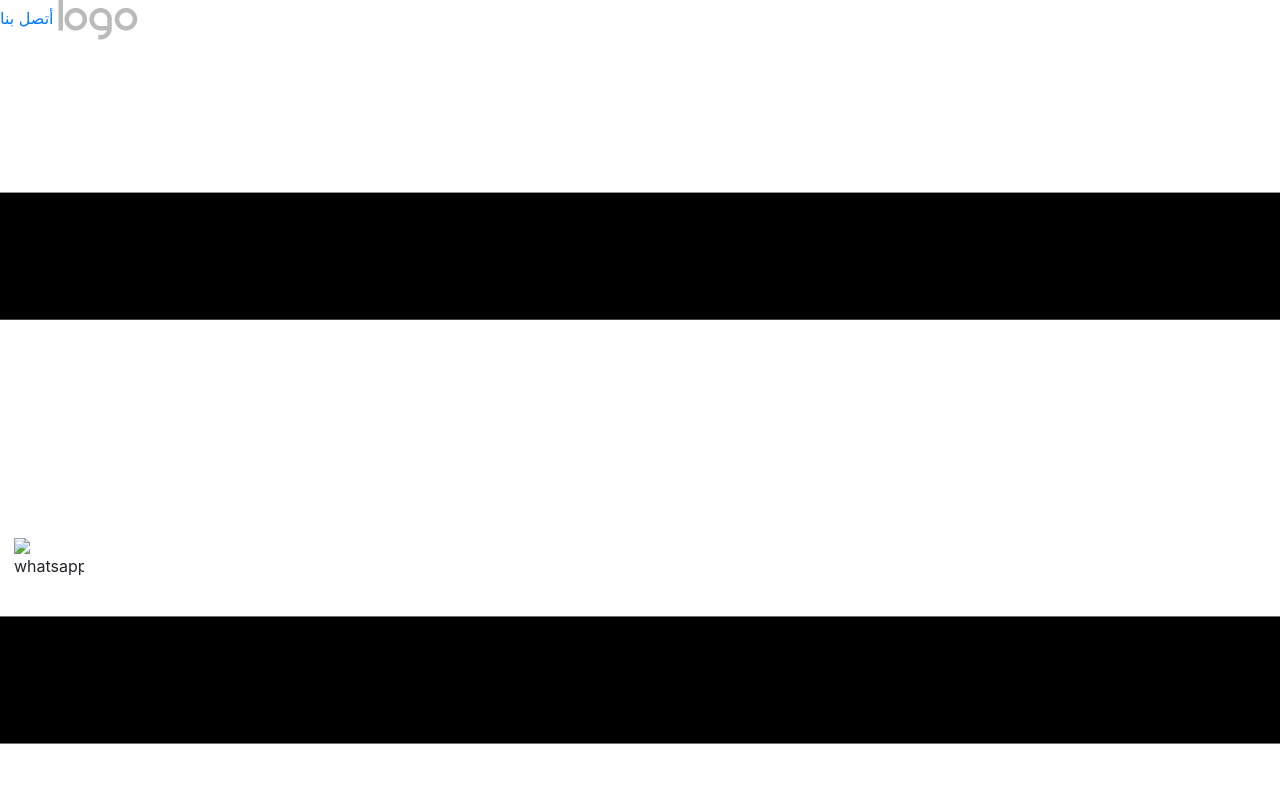
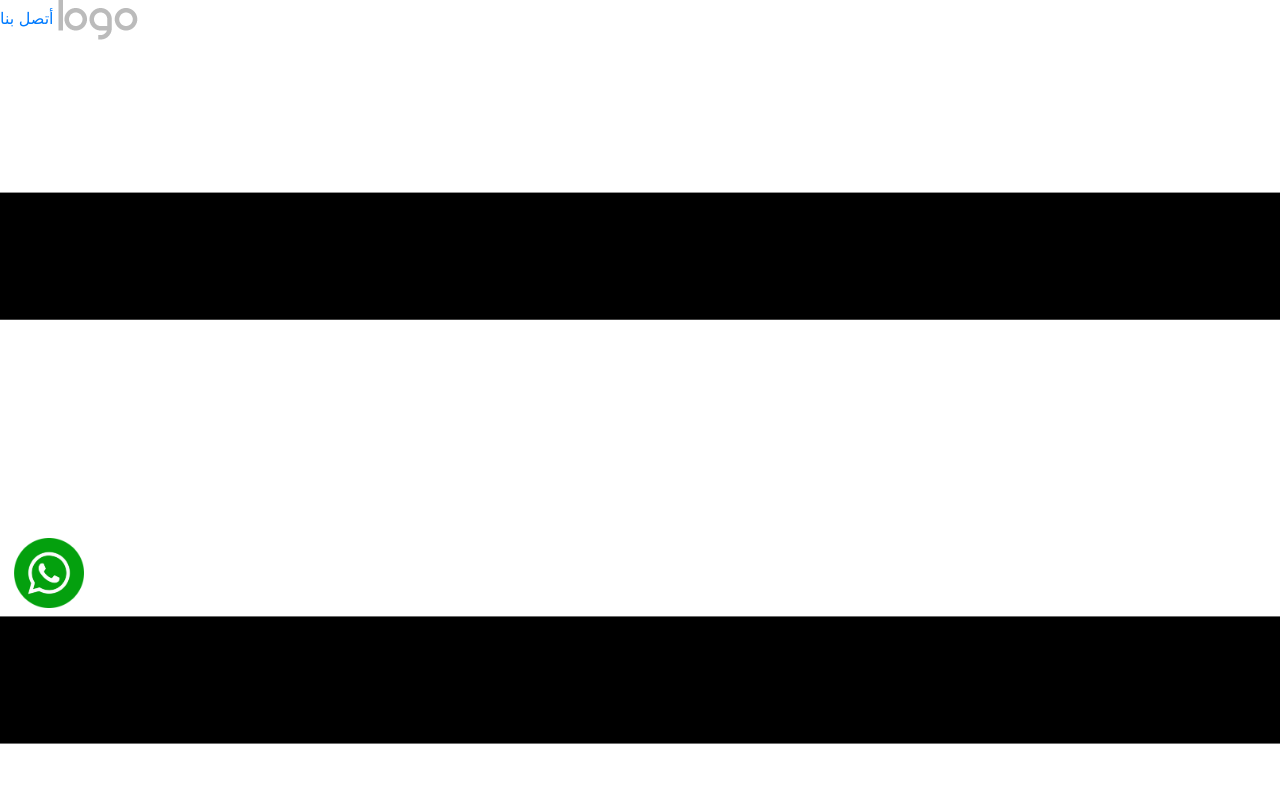
Before and after one commit to 0WEBID0/try, a plain HTML site: page index.html in a window 1280 px wide. Shown: the top 800 px of the page. Drawn offline with nearby package versions, Linux system fonts and the light colour scheme; the site is published under a folder, as on GitHub Pages, so addresses that start at the root find nothing.

Commit message:
Update index.html

```diff
--- a/index.html
+++ b/index.html
@@ -95,7 +95,7 @@
 box-shadow: 5px 5px 20px 0 rgba(0,0,0,0.4) !important
 }</style>
 <div data-href="https://api.whatsapp.com/send?phone=966500004998" class="iconwhatsapp">
-  <img src="/images/pngwing.png" alt="whatsapp">
+  <img src="images/pngwing.png" alt="whatsapp">
 </div>
 </header>
     <section class="u-align-center u-clearfix u-image u-shading u-section-1" src="" data-image-width="713" data-image-height="512" id="sec-c074">
```
